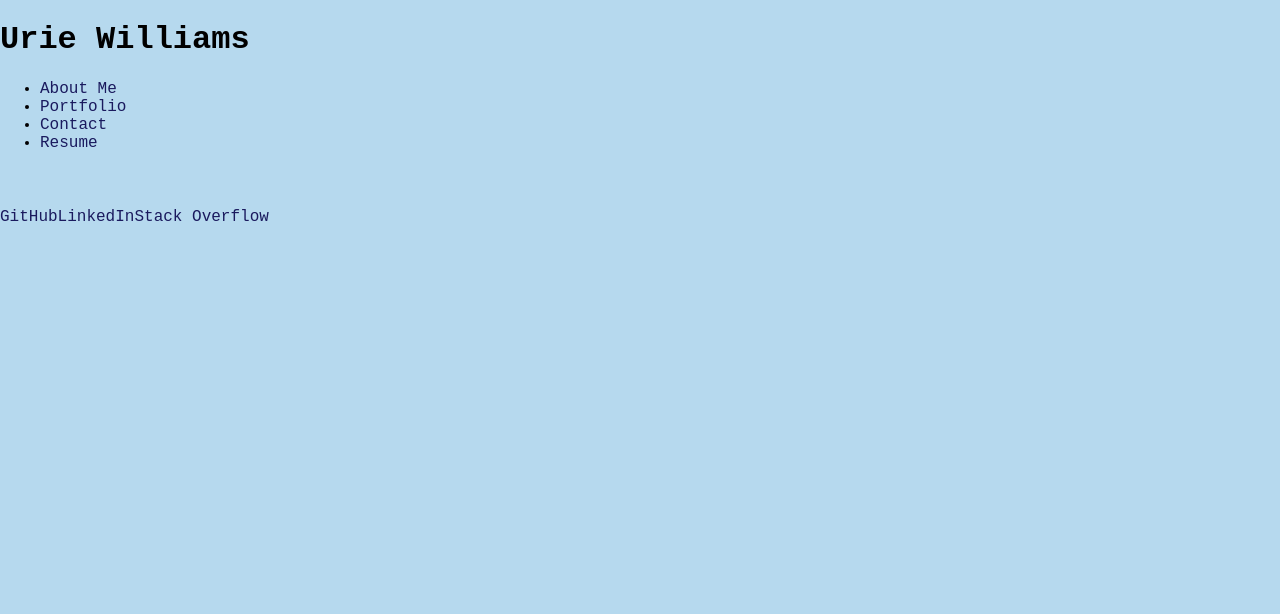
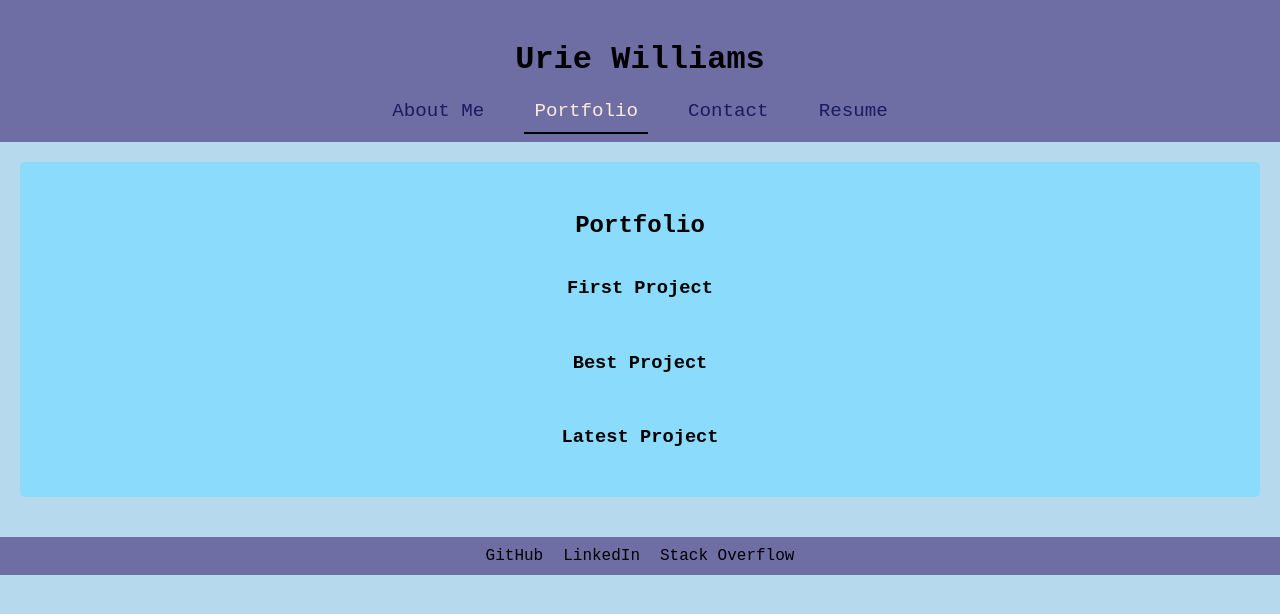
Before and after one commit to urie-w/React-portfolio, a React (Create React App) app: page /portfolio in a window 1280 px wide. Shown: the top 614 px of the page. Built offline with nearby package versions, Linux system fonts and the light colour scheme.

Commit message:
works on localhost not deployed

```diff
--- a/public/index.html
+++ b/public/index.html
@@ -3,6 +3,7 @@
     <head>
         <meta charset="UTF-8">
         <meta name="viewport" content="width=device-width, initial-scale=1.0">
+        <meta http-equiv="X-UA-Compatible" content="ie=edge">
         <title>React Portfolio</title>
     </head>
     <body>
--- a/src/App.js
+++ b/src/App.js
@@ -14,10 +14,10 @@ function App() {
                 <Header />
                 <main>
                     <Routes>
-                        <Route path="/" component={<AboutMe />} />
-                        <Route path="/portfolio" component={<Portfolio />} />
-                        <Route path="/contact" component={<Contact />} />
-                        <Route path="/resume" component={<Resume />} />
+                        <Route path="/" element={<AboutMe />} />
+                        <Route path="/portfolio" element={<Portfolio />} />
+                        <Route path="/contact" element={<Contact />} />
+                        <Route path="/resume" element={<Resume />} />
                     </Routes>
                 </main>
                 <Footer />
--- a/src/components/Navigation.js
+++ b/src/components/Navigation.js
@@ -5,11 +5,11 @@ import { NavLink } from 'react-router-dom';
 function Navigation() {
     return (
         <nav>
-            <ul>
-                <li><NavLink to="/" className="active">About Me</NavLink></li>
-                <li><NavLink to="/portfolio" className="active">Portfolio</NavLink></li>
-                <li><NavLink to="/contact" className="active">Contact</NavLink></li>
-                <li><NavLink to="/resume" className="active">Resume</NavLink></li>
+ <ul>
+                <li><NavLink to="/" className={({ isActive }) => isActive ? "active" : ""}>About Me</NavLink></li>
+                <li><NavLink to="/portfolio" className={({ isActive }) => isActive ? "active" : ""}>Portfolio</NavLink></li>
+                <li><NavLink to="/contact" className={({ isActive }) => isActive ? "active" : ""}>Contact</NavLink></li>
+                <li><NavLink to="/resume" className={({ isActive }) => isActive ? "active" : ""}>Resume</NavLink></li>
             </ul>
         </nav>
     );
--- a/src/css/App.css
+++ b/src/css/App.css
@@ -26,3 +26,75 @@ a {
 a:hover {
   color:rgb(50, 83, 228);
 }
+
+/* Header */
+header {
+  background-color: rgb(110, 110, 165);
+  padding: 20px;
+  text-align: center;
+}
+
+/*Navigation */
+nav ul {
+  list-style-type: none;
+  margin: 0;
+  padding: 0;
+  display: flex;
+  justify-content: center;
+}
+
+nav li {
+  margin: 0 15px;
+}
+
+nav a {
+  font-size: 1.2rem;
+  padding: 10px;
+}
+
+nav a.active {
+  border-bottom: 2px solid #000;
+  color: antiquewhite;
+}
+
+/*About Me */
+section {
+  background-color: rgb(138, 219, 252);
+  padding: 30px;
+  border-radius: 5px;
+  margin-bottom: 20px;
+  text-align: center;
+}
+
+/* Portfolio Section */
+.portfolio-grid {
+  display: grid;
+  gap: 15px;
+}
+
+portfolio-item {
+  background-color:rgb(110, 110, 165);
+  padding: 15px;
+  border-radius: 5px;
+  text-align: center;
+}
+
+/* Contact Section */
+form {
+  display: flex;
+  flex-direction: column;
+align-items: center;
+}
+
+/*Footer */
+footer {
+  background-color:rgb(110, 110, 165);
+  color: #000;
+  padding: 10px;
+  text-align: center;
+}
+
+footer a {
+  margin: 0 10px;
+  color: #000;
+}
--- a/src/index.js
+++ b/src/index.js
@@ -1,7 +1,7 @@
 import React from 'react';
 import ReactDOM from 'react-dom/client';
-import './css/App.css';
-import App from './App';
+import '../src/css/App.css';
+import App from './App.js';
 
 const root = ReactDOM.createRoot(document.getElementById('root'));
 root.render(
```
Also changed, not shown: 12 other files (tests, documents, lock files or other folders).
